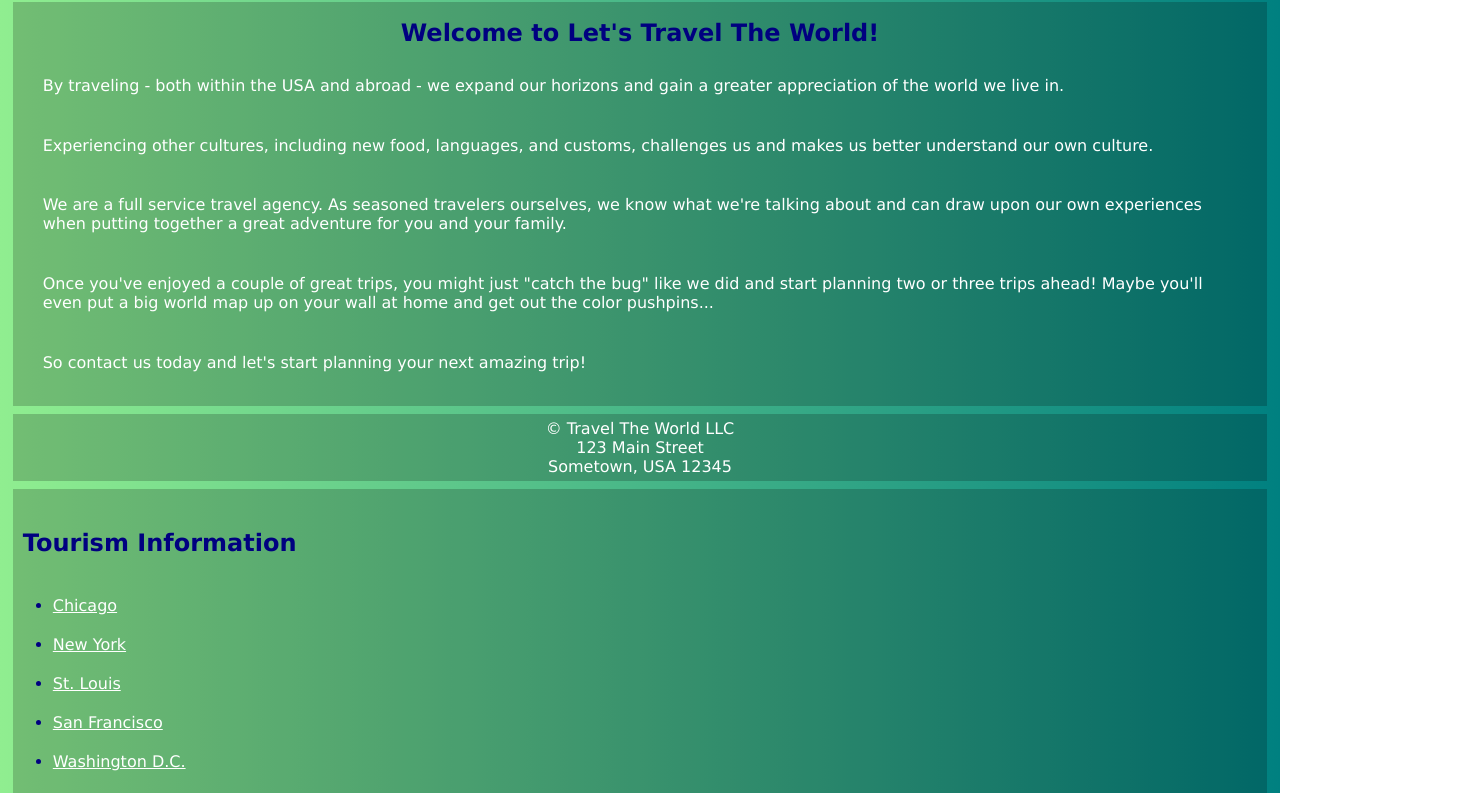
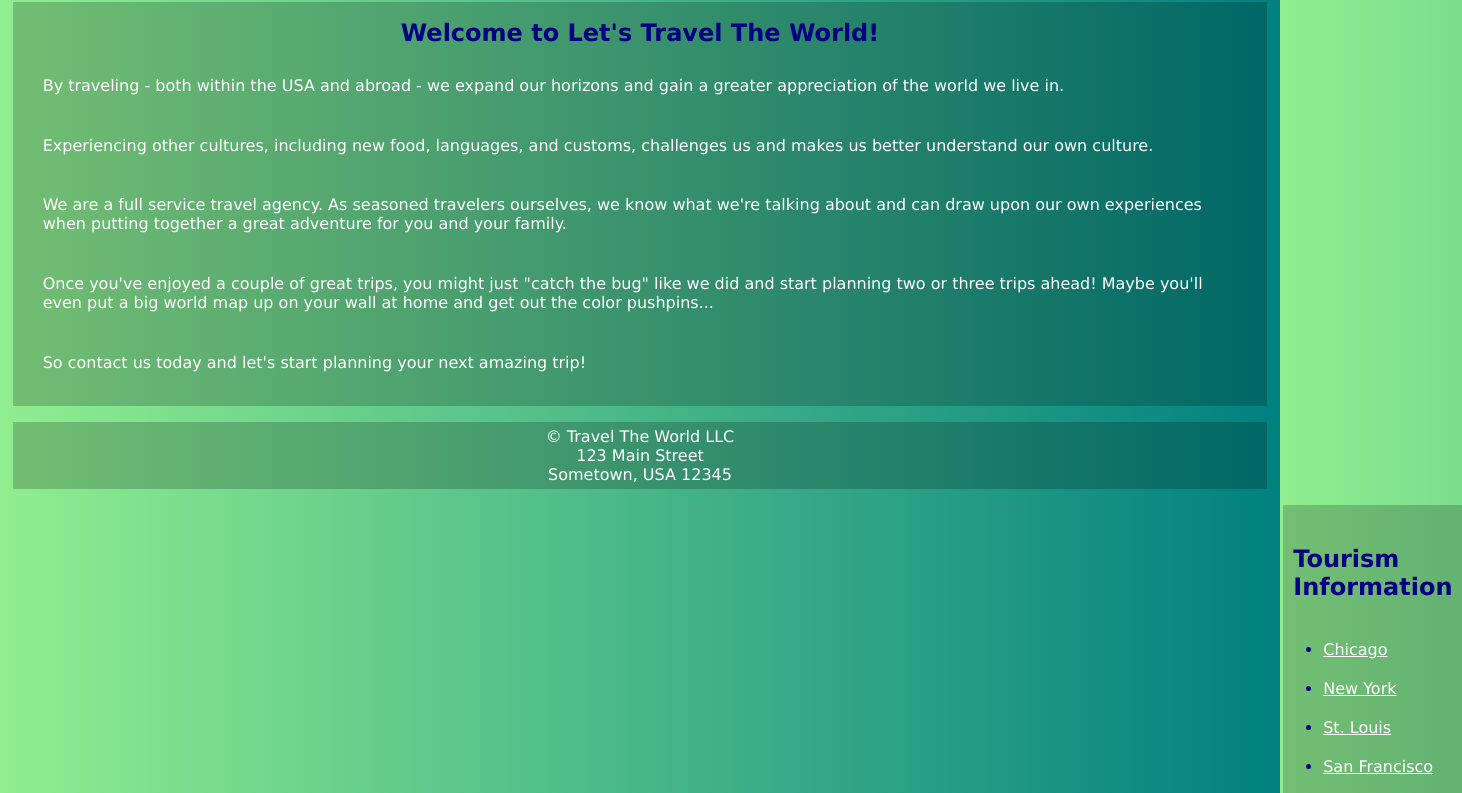
Before and after one commit to jaredzacharias/WD2, a plain HTML site: page special.html in a window 1280 px wide. Shown: the part 403-1196 px from the top of the page, 1462 px wide, since content can reach past the window. Drawn offline with nearby package versions, Linux system fonts and the light colour scheme.

Commit message:
Update style.css

```diff
--- a/style.css
+++ b/style.css
@@ -158,7 +158,7 @@ grid-area: bottom;
     "aside";
     }
 
-.container3 { /*for special.html*/
+.container2 { /*for blog.html*/
   display: grid;
   grid-template-columns:100%;
   grid-gap:.5em;
@@ -173,7 +173,7 @@ grid-area: bottom;
     "footer";
     }
 
-.container1 { /*for index.html*/
+.container3 { /*for special.html*/
   display: grid;
   grid-template-columns:100%;
   grid-gap:.5em;
@@ -182,8 +182,8 @@ grid-area: bottom;
     "header"
     "nav"
     "main"
-    "footer"
-    "aside";
+    "fig2"
+    "footer";
     }
 
 /*This stuff is for the hamburger menu*/
@@ -243,13 +243,17 @@ grid-area: bottom;
   grid-gap:.5em;
   margin:1%;
   grid-template-areas:
-    "header"
-    "nav"
-    "main"
-    "footer"
-    "aside";
-    }
+   “header header”
+   “nav main”
+   “fig2 fig2”
+   “footer footer”;
+ }
 
+.nestedgrid{
+   grid-template-areas:
+   “section”
+   “fig1”;
+}
 
 /* Below will change from hamburger menu to side navigation*/
 
@@ -293,18 +297,21 @@ grid-area: bottom;
     "footer footer footer";
     }
 
-.container3 { /*for special.html*/
+   .container3 { /*for special.html*/
   display: grid;
   grid-template-columns:100%;
   grid-gap:.5em;
   margin:1%;
   grid-template-areas:
-    "header"
-    "nav"
-    "main"
-    "footer"
-    "aside";
-    }
+   “header header”
+   “nav main”
+   “fig2 fig2”
+   “footer footer”;
+ }
 
+.nestedgrid{
+   grid-template-areas:
+   “section fig1”;
+}
 
 	}
```
